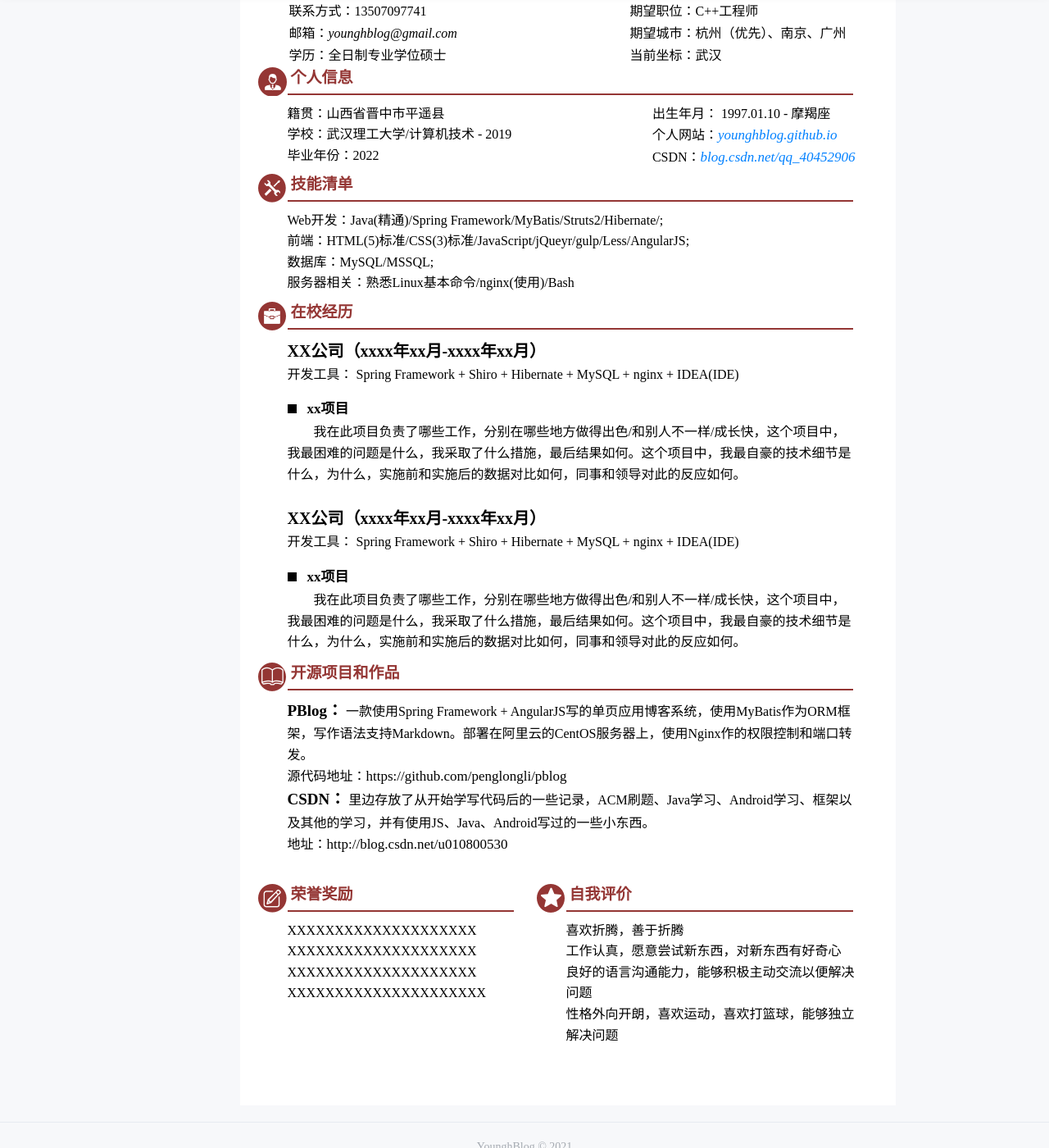
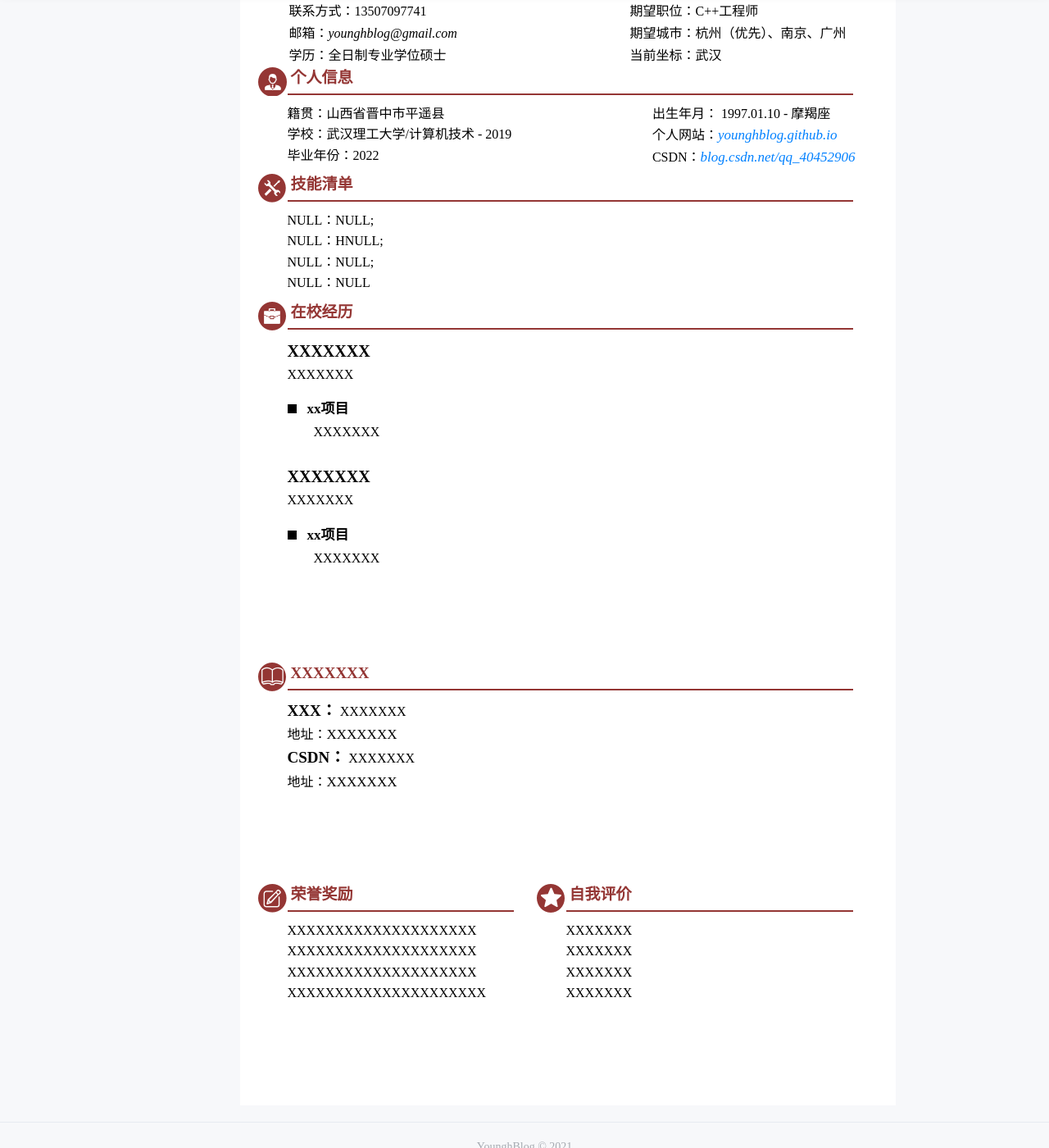
Before and after one commit to younghblog/younghblog.github.io, a Jekyll site: the page built from resume.html, in a window 1280 px wide and 1400 px high, scrolled down 304 px. Shown: the whole window at 82% size. Built offline with Jekyll 4.4.1, drawn with Linux system fonts in a browser that asks for light colours; nearby versions of some CDN libraries; a style sheet for code colours, icons or effects is not loaded.

Commit message:
Update resume.html

```diff
--- a/resume.html
+++ b/resume.html
@@ -61,10 +61,10 @@ layout: default
                 <span class="long-line"></span>
                 <div class="detail-list">
                     <ul>
-                        <li>Web开发：Java(精通)/Spring Framework/MyBatis/Struts2/Hibernate/;</li>
-                        <li>前端：HTML(5)标准/CSS(3)标准/JavaScript/jQueyr/gulp/Less/AngularJS;</li>
-                        <li>数据库：MySQL/MSSQL;</li>
-                        <li>服务器相关：熟悉Linux基本命令/nginx(使用)/Bash</li>
+                        <li>NULL：NULL;</li>
+                        <li>NULL：HNULL;</li>
+                        <li>NULL：NULL;</li>
+                        <li>NULL：NULL</li>
                     </ul>
                 </div>
             </div>
@@ -75,22 +75,22 @@ layout: default
                 <span class="long-line"></span>
                 <div class="detail-list">
                     <div class="company">
-                        <h2>XX公司（xxxx年xx月-xxxx年xx月）</h2>
-                        <span class="tools">开发工具： Spring Framework + Shiro + Hibernate + MySQL + nginx + IDEA(IDE)</span>
+                        <h2>XXXXXXX</h2>
+                        <span class="tools">XXXXXXX</span>
 
                         <span class="project-title">xx项目</span>
                         <span class="project-intro">
-                            我在此项目负责了哪些工作，分别在哪些地方做得出色/和别人不一样/成长快，这个项目中，我最困难的问题是什么，我采取了什么措施，最后结果如何。这个项目中，我最自豪的技术细节是什么，为什么，实施前和实施后的数据对比如何，同事和领导对此的反应如何。
+                            XXXXXXX
                         </span>
                     </div>
 
                     <div class="company">
-                        <h2>XX公司（xxxx年xx月-xxxx年xx月）</h2>
-                        <span class="tools">开发工具： Spring Framework + Shiro + Hibernate + MySQL + nginx + IDEA(IDE)</span>
+                        <h2>XXXXXXX</h2>
+                        <span class="tools">XXXXXXX</span>
 
                         <span class="project-title">xx项目</span>
                         <span class="project-intro">
-                            我在此项目负责了哪些工作，分别在哪些地方做得出色/和别人不一样/成长快，这个项目中，我最困难的问题是什么，我采取了什么措施，最后结果如何。这个项目中，我最自豪的技术细节是什么，为什么，实施前和实施后的数据对比如何，同事和领导对此的反应如何。
+                            XXXXXXX
                         </span>
                     </div>
                 </div>
@@ -98,19 +98,19 @@ layout: default
 
             <div class="open-source">
                 <span class="icon"></span>
-                <span class="subtitle">开源项目和作品</span>
+                <span class="subtitle">XXXXXXX</span>
                 <span class="long-line"></span>
                 <div class="detail-list">
                     <ul>
                         <li>
-                            <span class="source-name">PBlog：</span>
-                            <span>一款使用Spring Framework + AngularJS写的单页应用博客系统，使用MyBatis作为ORM框架，写作语法支持Markdown。部署在阿里云的CentOS服务器上，使用Nginx作的权限控制和端口转发。</span>
-                            <span class="source-url">源代码地址：<a href="https://github.com/penglongli/pblog">https://github.com/penglongli/pblog</a></span>
+                            <span class="source-name">XXX：</span>
+                            <span>XXXXXXX</span>
+                            <span class="source-url">地址：<a href="https://g#">XXXXXXX</a></span>
                         </li>
                         <li>
                             <span class="source-name">CSDN：</span>
-                            <span>里边存放了从开始学写代码后的一些记录，ACM刷题、Java学习、Android学习、框架以及其他的学习，并有使用JS、Java、Android写过的一些小东西。</span>
-                            <span class="source-url">地址：<a href="http://blog.csdn.net/u010800530">http://blog.csdn.net/u010800530</a></span>
+                            <span>XXXXXXX</span>
+                            <span class="source-url">地址：<a href="http://#">XXXXXXX</a></span>
                         </li>
                     </ul>
                 </div>
@@ -136,10 +136,10 @@ layout: default
                     <span class="long-line short-line"></span>
                     <div class="detail-list">
                         <ul>
-                            <li>喜欢折腾，善于折腾</li>
-                            <li>工作认真，愿意尝试新东西，对新东西有好奇心</li>
-                            <li>良好的语言沟通能力，能够积极主动交流以便解决问题</li>
-                            <li>性格外向开朗，喜欢运动，喜欢打篮球，能够独立解决问题</li>
+                            <li>XXXXXXX</li>
+                            <li>XXXXXXX</li>
+                            <li>XXXXXXX</li>
+                            <li>XXXXXXX</li>
                         </ul>
                     </div>
                 </div>
```
